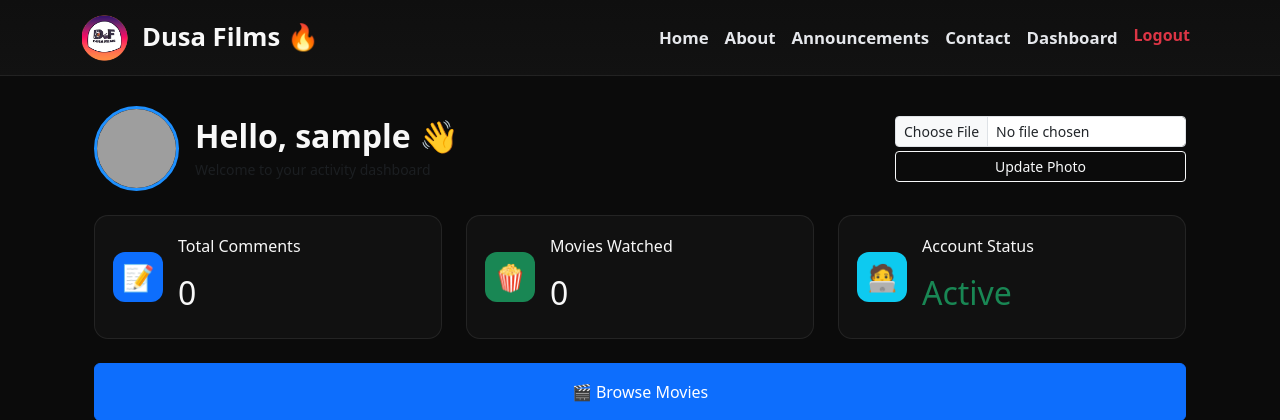
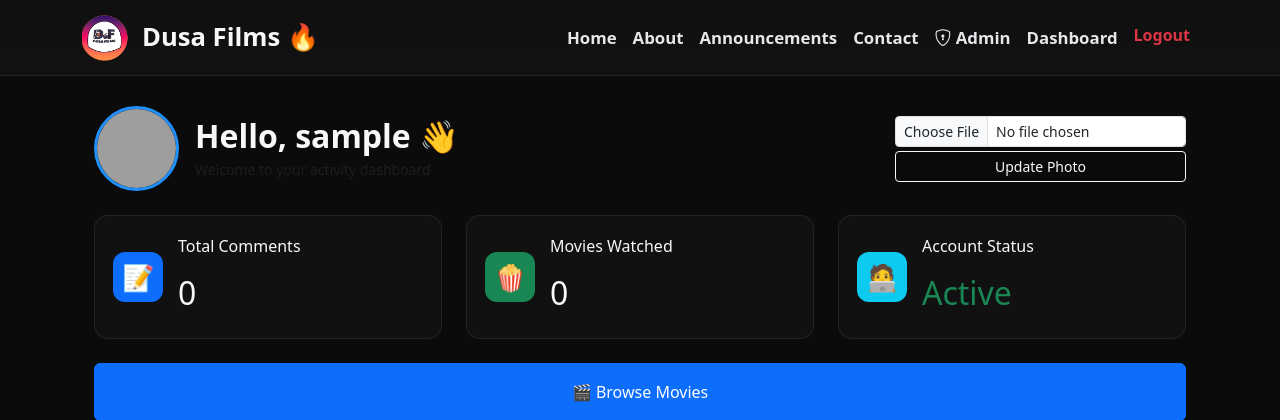
Before and after one commit to engineerblack95/dusafilms, a Django app: page /accounts/dashboard/ in a window 1280 px wide. Shown: the top 420 px of the page. Run offline with Django 5.2, Linux system fonts and the light colour scheme; the visitor is signed in with stand-in values (Sample User, id 1); data that the repository does not hold is empty; some libraries are stand-ins or nearby versions; grey boxes are pictures that could not be loaded.

Commit message:
Show admin link in navbar for staff users

```diff
--- a/movies/templates/movies/base.html
+++ b/movies/templates/movies/base.html
@@ -181,13 +181,32 @@
                 </li>
 
                {% if user.is_authenticated %}
+
+    {% if user.is_staff %}
     <li class="nav-item">
-        <a class="nav-link nav-link-strong" href="{% url 'accounts:dashboard' %}">Dashboard</a>
+        <a class="nav-link nav-link-strong text-warning"
+           href="{% url 'admin:index' %}">
+            <i class="bi bi-shield-lock"></i> Admin
+        </a>
     </li>
+    {% endif %}
+
     <li class="nav-item">
-        <a class="nav-link fw-bold text-danger" href="{% url 'accounts:logout' %}">Logout</a>
+        <a class="nav-link nav-link-strong"
+           href="{% url 'accounts:dashboard' %}">
+            Dashboard
+        </a>
     </li>
+
+    <li class="nav-item">
+        <a class="nav-link fw-bold text-danger"
+           href="{% url 'accounts:logout' %}">
+            Logout
+        </a>
+    </li>
+
 {% else %}
+
     <li class="nav-item">
         <a class="nav-link nav-link-strong" href="{% url 'accounts:otp_login' %}">Login</a>
     </li>
```
